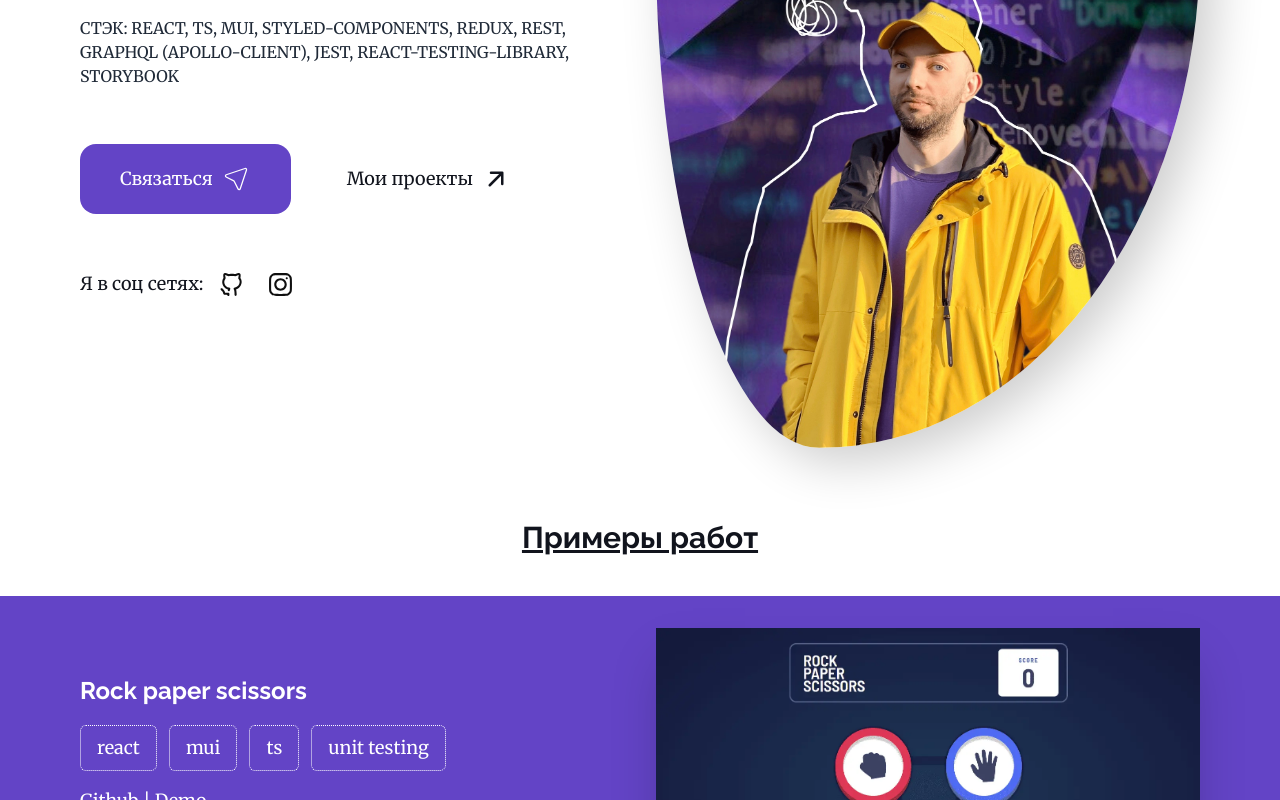
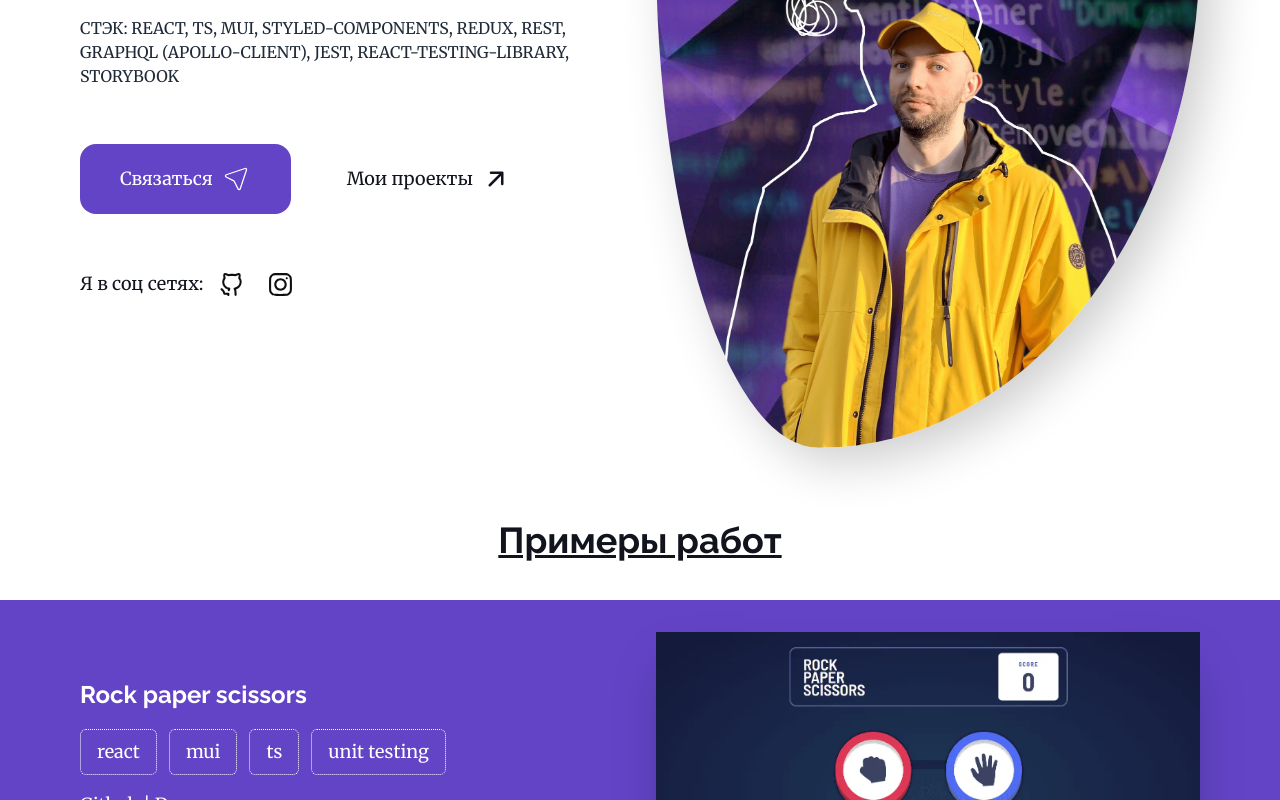
Before and after one commit to DenKuznets/portfolio-2, a Next.js app: page / in a window 1280 px wide. Shown: the part 391-1191 px from the top of the page. Built offline with nearby package versions, Linux system fonts and the light colour scheme.

Commit message:
page h2 font size upd

```diff
--- a/app/page.tsx
+++ b/app/page.tsx
@@ -11,7 +11,7 @@ export default function Home() {
                 <Hero />
                 <h2
                     id="examples"
-                    className="container font-bold text-center mt-4 sm:mt-8 underline py-10"
+                    className="container font-bold text-center mt-4 sm:mt-8 underline py-10 text-3xl sm:text-4xl"
                 >
                     {text.examples}
                 </h2>
```
Also changed, not shown: 1 other file (tests, documents, lock files or other folders).
